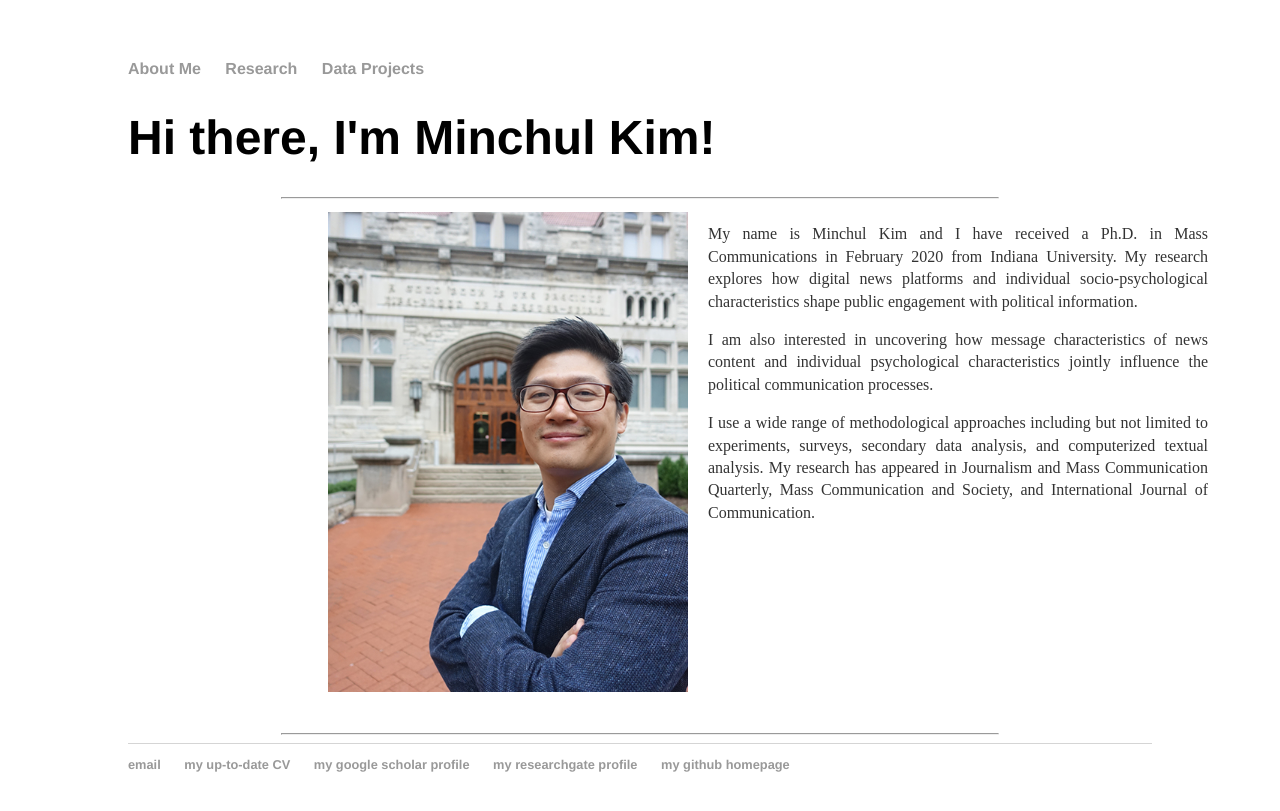
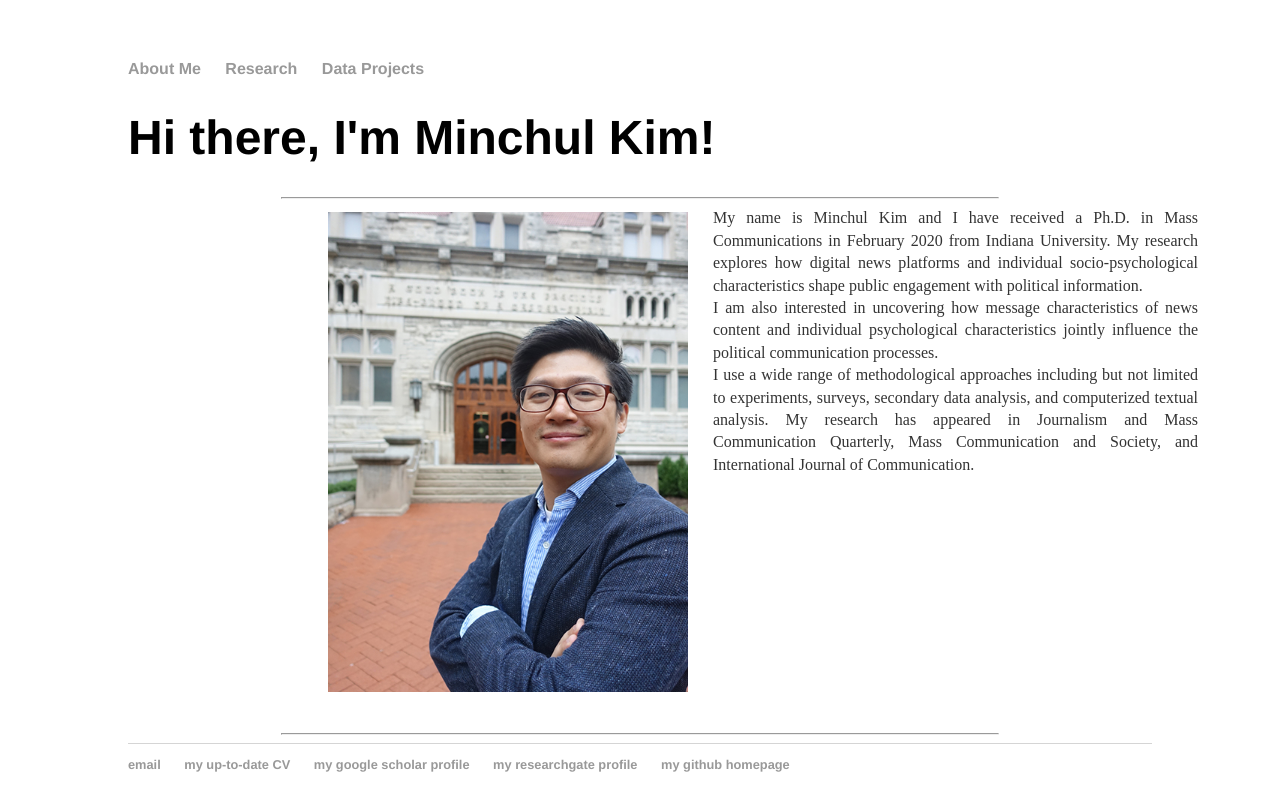
Before and after one commit to minchulkim-phd/minchulkim, a Jekyll site: the page built from index.html, in a window 1280 px wide. Shown: the top 811 px of the page. Built offline with Jekyll 4.4.1, drawn with Linux system fonts in a browser that asks for light colours.

Commit message:
Update main.css

```diff
--- a/css/main.css
+++ b/css/main.css
@@ -50,6 +50,7 @@ ul.posts li {
 .imgDes p {
   text-align: justify;
   font-size: 1.0em;
+   margin: 0px 10px 0px 5px;
 }
 
 .slide-content {
```
